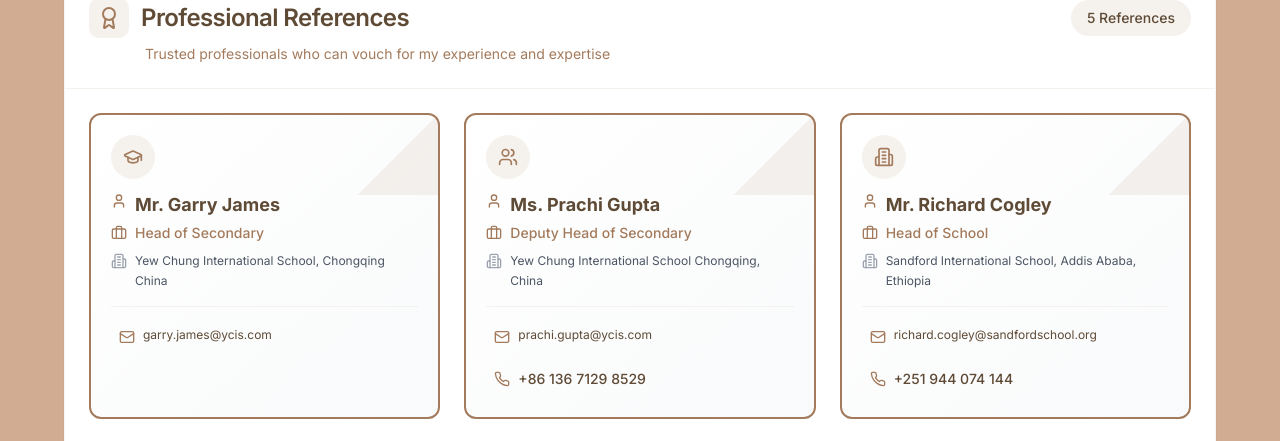
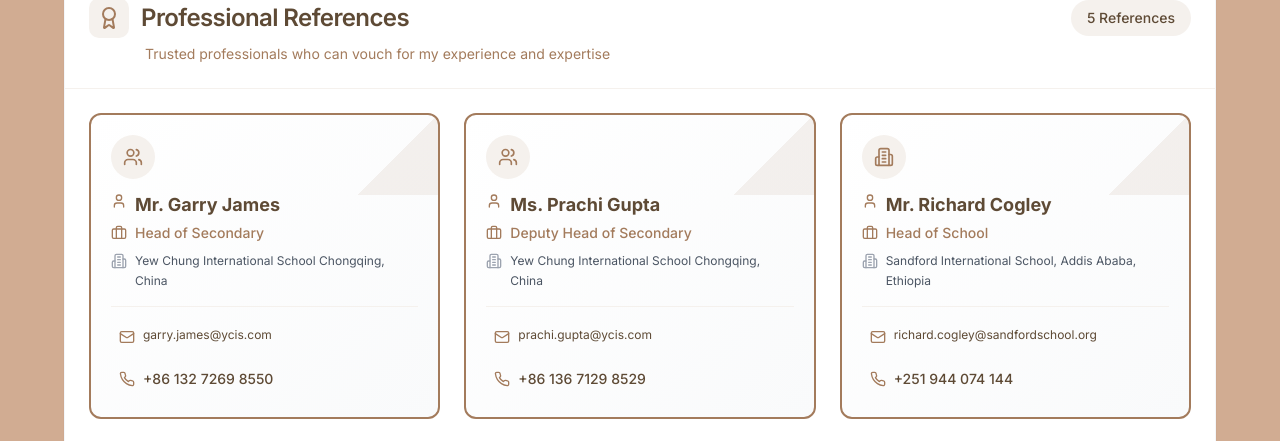
Before and after one commit to kelvinchwara/mautiPortfolio, a React (Vite) app: page /contact in a window 1280 px wide. Shown: the part 2027-2468 px from the top of the page. Built offline with nearby package versions, Linux system fonts and the light colour scheme.

Commit message:
first commit

```diff
--- a/src/components/Footer.tsx
+++ b/src/components/Footer.tsx
@@ -37,7 +37,7 @@ const FOOTER_DATA = {
   stats: [
     { icon: Award, value: '10+', label: 'Years Experience' },
     { icon: Users, value: '1000+', label: 'Students Taught' },
-    { icon: Globe, value: '3', label: 'Languages' },
+    { icon: Globe, value: '2', label: 'Languages' },
     { icon: Star, value: 'IB', label: 'Certified' },
   ],
 
--- a/src/pages/Contact.tsx
+++ b/src/pages/Contact.tsx
@@ -10,13 +10,15 @@ import ContactForm from '@/components/ContactForm';
 
 const Contact = () => {
   const references = [
-    {
+   {
       name: "Mr. Garry James",
       title: "Head of Secondary",
-      organization: "Yew Chung International School, Chongqing China",
-      email: "garry.james@ycis.com",
-      icon: <GraduationCap className="h-5 w-5" />
+      organization: "Yew Chung International School Chongqing, China",
+      email: " garry.james@ycis.com",
+      phone: "+86 132 7269 8550",
+      icon: <Users className="h-5 w-5" />
     },
+
     {
       name: "Ms. Prachi Gupta",
       title: "Deputy Head of Secondary",
```
